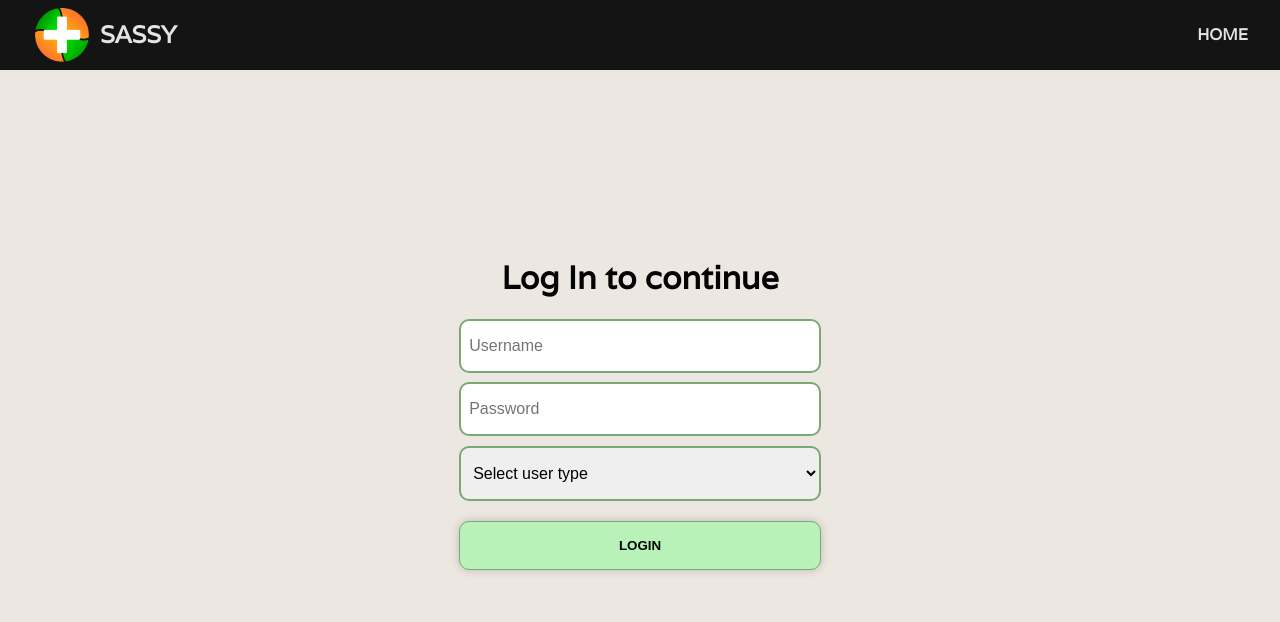
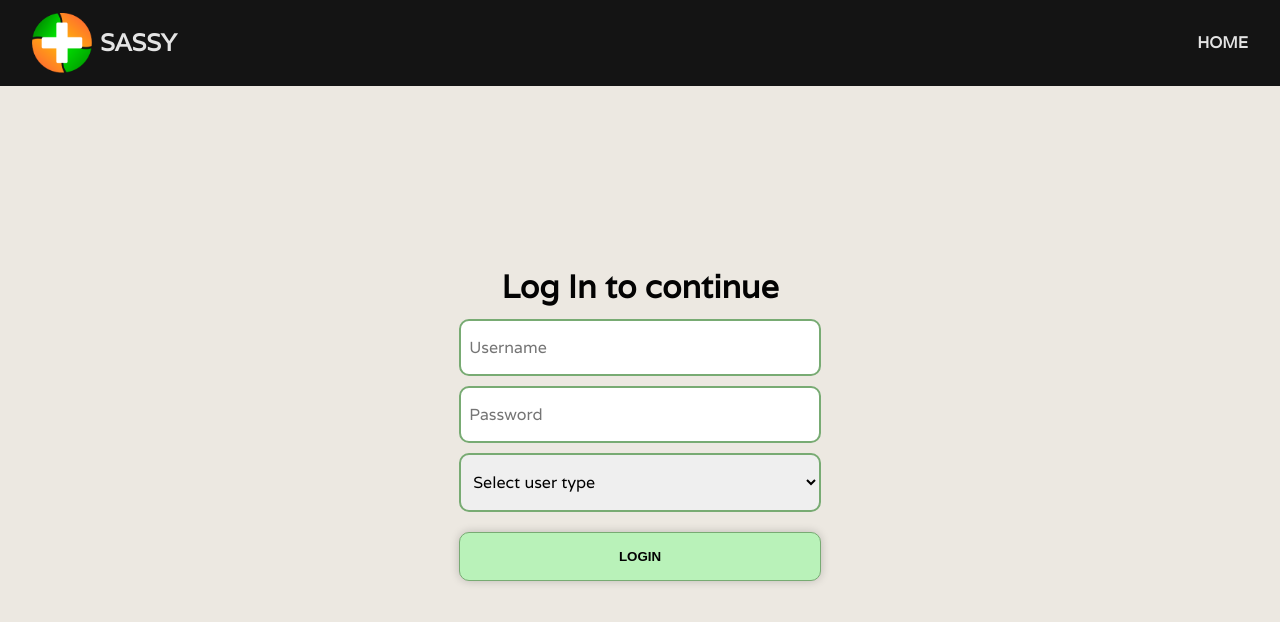
Before and after one commit to J-a-r-W-i-z/DBMS-Hospital-Mangement-System, a React app in the folder SASSY/Front_End/: page / in a window 1280 px wide. Shown: the top 622 px of the page. Built offline with nearby package versions, Linux system fonts and the light colour scheme; the HTML template or start-up script is replaced by a standard one.

Commit message:
navbar done

```diff
--- a/SASSY/Front_End/src/components/Navbar/Navbar.scss
+++ b/SASSY/Front_End/src/components/Navbar/Navbar.scss
@@ -28,6 +28,16 @@
 	& a {
 		font-weight: bold;
 	}
+
+	& svg {
+		width: 50px;
+		height: 50px;
+		background-color: var(--less-dark-color);
+		padding: 0.4rem;
+		border-radius: $border-radius-lg;
+
+		cursor: pointer;
+	}
 }
 
 .app__navbar-logo {
@@ -39,7 +49,8 @@
 		width: $img-size-lg;
 		height: $img-size-lg;
 		// margin-top: 1rem;
-		padding: 0.2rem;
+
+		margin: 0.5rem 0;
 
 		@media screen and (max-width: $md) {
 			width: $img-size-md;
@@ -96,13 +107,6 @@
 	justify-content: center;
 	align-items: center;
 
-	svg {
-		width: 70%;
-		height: 70%;
-
-		cursor: pointer;
-	}
-
 	div {
 		position: fixed;
 		top: 0;
@@ -111,6 +115,7 @@
 		z-index: 5;
 
 		padding: $padding-md;
+		padding-top: 0.9rem;
 
 		width: 80%;
 		height: 100vh;
@@ -121,19 +126,13 @@
 		flex-direction: column;
 
 		// background: url("../../assets/bgWhite.png");
-		background-color: var(--secondary-background-color);
+		background-color: var(--lesser-dark-color);
 		// background-size: cover;
 		// background-repeat: repeat;
 
-		svg {
-			width: 35px;
-			height: 35px;
-			color: var(--orange);
-		}
-
 		ul {
 			list-style: none;
-			margin: 0;
+			margin: 1rem 0 0 0;
 			padding: 0;
 			height: 100%;
 			width: 100%;
@@ -154,12 +153,12 @@
 					border-radius: $border-radius-lg;
 					text-decoration: none;
 					text-transform: uppercase;
+					color: inherit;
 
 					transition: all 0.3s ease-in-out;
 
 					&:hover {
-						color: var(--orange);
-						background-color: var(--white-color);
+						background-color: var(--less-dark-color);
 					}
 				}
 			}
--- a/SASSY/Front_End/src/index.css
+++ b/SASSY/Front_End/src/index.css
@@ -24,6 +24,8 @@ heading-font {
 	--primary-color: #030303;
 	--orange: #ff8b1f;
 	--dark-orange: #cf9a6a;
+	--lesser-dark-color: #1f1f1f;
+	--less-dark-color: #2c2c2c;
 	--dark-color: #141414;
 	--black-color: #030303;
 	--light-color: #e4e4e4;
@@ -36,6 +38,10 @@ heading-font {
 	--light-green: #b9f2b9;
 	--green: #07b907;
 	--dark-green: #78ab73;
+	--danger-color: #bb2124;
+	--warning-color: #f0ad4e;
+	--info-color: #5bc0de;
+	--success-color: #5cb85c;
 	--shadow-color: rgba(0, 0, 0, 0.2);
 }
 
--- a/SASSY/Front_End/src/pages/Login/Login.jsx
+++ b/SASSY/Front_End/src/pages/Login/Login.jsx
@@ -15,7 +15,7 @@ function LoginForm() {
 				headers: {
 					"Content-Type": "application/json",
 				},
-				body: JSON.stringify({ username, password, user_type: userType }),
+				body: JSON.stringify({ username, password, usertype: userType }),
 			})
 			if (response.ok) {
 				// Redirect to the appropriate dashboard based on user type
@@ -30,24 +30,27 @@ function LoginForm() {
 	}
 
 	return (
-		<div className="login-form-container center-flex">
-			<h1 className="login-form-heading">Log In to continue</h1>
+		<div className="login-form-container">
 			<form onSubmit={handleLogin} className="login-form">
+				<h1 className="login-form-heading">Log In to continue</h1>
 				<input
 					type="text"
 					value={username}
 					placeholder="Username"
 					onChange={(event) => setUsername(event.target.value)}
+					required
 				/>
 				<input
 					type="password"
 					value={password}
 					placeholder="Password"
 					onChange={(event) => setPassword(event.target.value)}
+					required
 				/>
 				<select
 					value={userType}
 					onChange={(event) => setUserType(event.target.value)}
+					required
 				>
 					<option value="" disabled>
 						Select user type
@@ -60,7 +63,9 @@ function LoginForm() {
 				<button type="submit" className="btn-primary">
 					Login
 				</button>
-				{errorMessage && <div>{errorMessage}</div>}
+				{errorMessage && (
+					<p className="login-form-error-message">{errorMessage}</p>
+				)}
 			</form>
 		</div>
 	)
--- a/SASSY/Front_End/src/pages/Login/Login.scss
+++ b/SASSY/Front_End/src/pages/Login/Login.scss
@@ -1,18 +1,13 @@
 @import "../../App.scss";
 
 .login-form-container {
-	align-items: center;
-	height: 90vh;
-	flex-direction: column;
-
 	max-width: $xsm;
 	margin: 0 auto;
 	padding: 0 $padding-md;
+	margin-top: 22.5vh;
 }
 
 .login-form {
-	margin: 1rem 0;
-
 	& > input,
 	& > select {
 		width: 100%;
@@ -25,6 +20,7 @@
 		font-size: inherit;
 
 		transition: all 0.2s ease-in-out;
+		font-family: inherit;
 
 		&:focus {
 			border: 2px solid var(--orange);
@@ -37,4 +33,15 @@
 		margin: 1rem auto;
 		width: 100%;
 	}
+
+	& > h1 {
+		text-align: center;
+		margin-bottom: 0.5rem;
+	}
 }
+
+.login-form-error-message {
+	color: var(--danger-color);
+	text-align: center;
+	margin: 0.5rem 0;
+}
```
Also changed, not shown: SASSY/Front_End/static/frontend/main.js.
